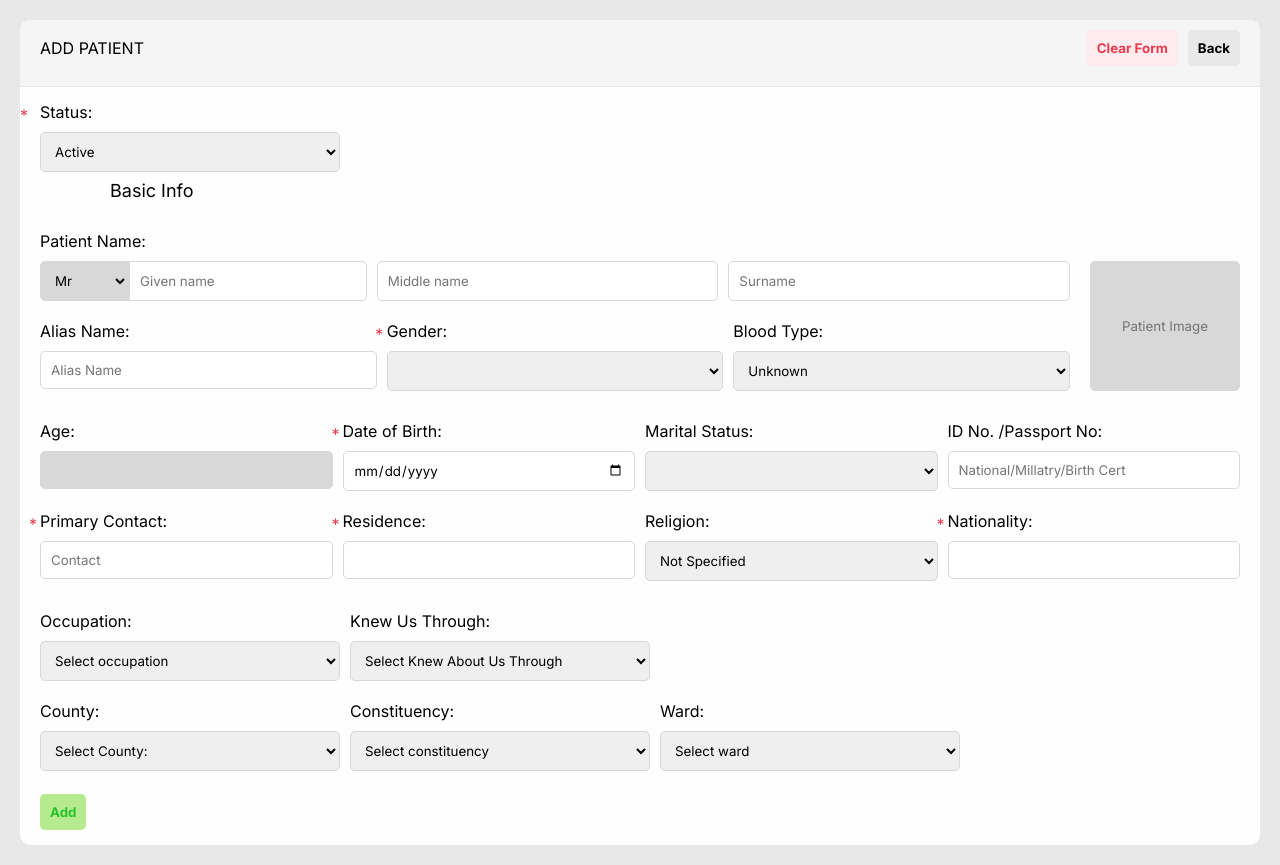
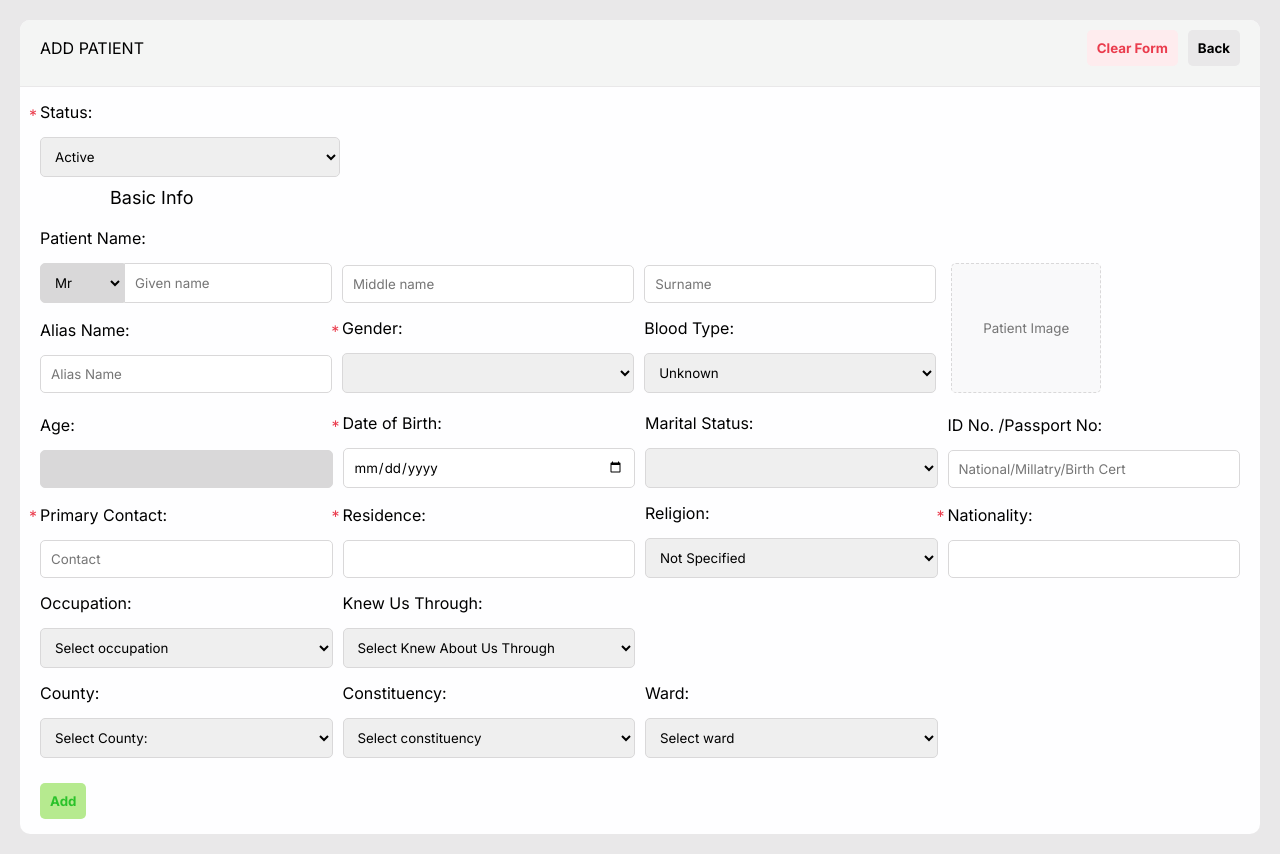
Before and after one commit to githubarj/patient-master, a React (Vite) app: page /patient-form in a window 1280 px wide. Built offline with nearby package versions, Linux system fonts and the light colour scheme.

Commit message:
code refactoring to use grid

```diff
--- a/src/Components/Form/Form.jsx
+++ b/src/Components/Form/Form.jsx
@@ -86,10 +86,9 @@ function Form() {
           <p className="form-body-heading">Basic Info</p>
 
           <div className="form-row-1">
-            <div className="form-row-1-inputs">
-              <label htmlFor="givenName" className="given-name-label">
+            <div className="form-part-1">
+              <label htmlFor="givenName">
                 Patient Name:
-                <div className="fr1-row fr1-row-nolabel ">
                 <div className="suffix-gname">
                   <select
                     onChange={handleChange}
@@ -114,6 +113,9 @@ function Form() {
                     required
                   />
                 </div>
+              </label>
+
+              <label htmlFor="middleName" className="not-visible">
                 <input
                   type="text"
                   id="middleName"
@@ -122,6 +124,9 @@ function Form() {
                   onChange={handleChange}
                   placeholder="Middle name"
                 />
+              </label>
+
+              <label htmlFor="middleName" className="not-visible">
                 <input
                   type="text"
                   id="surname"
@@ -131,9 +136,8 @@ function Form() {
                   placeholder="Surname"
                   required
                 />
-                </div>
               </label>
-              <div className="fr1-row fr1-row-labled ">
+
               <label htmlFor="aliasName">
                 Alias Name:
                 <input
@@ -183,7 +187,6 @@ function Form() {
                 </select>
               </label>
             </div>
-            </div>
 
             <label htmlFor="patientImage" className="patient-image-label">
               <p> patientImage </p>
@@ -198,8 +201,7 @@ function Form() {
             </label>
           </div>
 
-          <div className="form-row-2">
-            <div className="fr2-row">
+          <div className="form-part-2">
             <label htmlFor="years">
               Age:
               <input
@@ -239,7 +241,6 @@ function Form() {
                 ))}
               </select>
             </label>
-
             <label htmlFor="identify">
               ID No. /Passport No:
               <input
@@ -251,8 +252,7 @@ function Form() {
                 placeholder="National/Millatry/Birth Cert"
               />
             </label>
-            </div>
-            <div className="fr2-row">
+
             <label htmlFor="primaryContact" className="required">
               Primary Contact:
               <input
@@ -308,11 +308,7 @@ function Form() {
                 required
               />
             </label>
-            </div>
-          </div>
 
-          <div className="form-row-3">
-            <div className="fr3-row">
             <label htmlFor="occupation">
               Occupation:
               <select
@@ -349,8 +345,9 @@ function Form() {
                 ))}
               </select>
             </label>
-            </div>
-            <div className="fr3-row">
+            <label htmlFor=""></label>
+            <label htmlFor=""></label>
+
             <label htmlFor="county">
               County:
               <select
@@ -406,7 +403,6 @@ function Form() {
               </select>
             </label>
           </div>
-          </div>
         </section>
         <button type="submit" className="submit-button">
           {id ? "Update" : "Add"}
@@ -417,3 +413,5 @@ function Form() {
 }
 
 export default Form;
+
+//  <label htmlFor="givenName" className="given-name-label"></label>
--- a/src/Components/Form/form.css
+++ b/src/Components/Form/form.css
@@ -4,116 +4,86 @@
 
 form {
   display: flex;
-  gap: 8px;
   flex-direction: column;
+  gap: 10px;
 }
 
-.form-itself select,
-.form-itself input {
+.form-body {
+  display: flex;
+  flex-direction: column;
+  gap: 20px;
+}
+
+.form-body-heading {
+  font-size: large;
+  margin-left: 70px;
+}
+
+form select,
+form input {
   padding: 10px;
   border: 1px solid #d9d8d9;
   border-radius: 5px;
   width: 100%;
 }
 
-.form-itself label {
+form label {
   display: flex;
   position: relative;
   flex-direction: column;
-  gap: 10px;
-  align-items: flex-start;
-  flex: 0 1 300px;
+  gap: 15px;
+  justify-content: flex-end;
 }
 
-.form-body {
-  display: flex;
-  flex-direction: column;
-  gap: 30px;
+.form-part-2 {
+  display: grid;
+  grid-template: repeat(4, 1fr) / repeat(4, 1fr);
+  gap: 15px 10px;
 }
 
-.form-body > p {
-  font-size: large;
-  margin-left: 70px;
+.form-part-1 {
+  display: grid;
+  grid-template: repeat(2, 1fr) / repeat(3, 1fr);
+  gap: 15px 10px;
 }
 
-.form-body > .form-row-1 {
-  display: flex;
-  gap: 20px;
-  width: 100%;
+.form-row-1 {
+  display: grid;
+  grid-template-columns: repeat(4, 1fr);
+  gap: 0 15px;
 }
 
-.form-row-1-inputs,
-.form-row-2,
-.form-row-3 {
-  display: flex;
-  flex-direction: column;
-  flex-grow: 1;
-  gap: 20px;
+.form-row-1 > div {
+  grid-column: 1 / 4;
 }
 
-.fr1-row,
-.fr2-row,
-.fr3-row {
-  display: flex;
-  flex-grow: 1;
-  gap: 10px;
+.form-row-1-image {
+  max-width: 150px;
+  height: 100%;
+  border: 1px dashed #d9d8d9;
+  text-align: center;
 }
 
 .suffix-gname {
   display: flex;
 }
 
-.form-row-1-image {
-  max-width: 150px;
+.suffix-gname select {
+  border-radius: 5px 0 0 5px;
+  background-color: #d9d8d9;
+  flex: 1;
 }
-
-.suffix-gname {
-  /* flex-grow: 1; */
-  width: 100%;
-}
-
-.suffix-gname select {
-  width: fit-content !important;
-  border-top-right-radius: 0px;
-  border-bottom-right-radius: 0px;
-  background-color: #d9d8d9;
+.suffix-gname input {
+  border-radius: 0 5px 5px 0;
+  flex: 3;
 }
 
 .suffix-gname option {
   background: #fff;
 }
 
-.suffix-gname input {
-  border-top-left-radius: 0px;
-  border-bottom-left-radius: 0px;
-}
-.fr1-row-nolabel {
-  width: 100%;
-}
-
-.given-name-label {
-  flex: 0 0 0 !important;
-}
-
-.fr1-row-labled label {
-  flex: 1 !important;
-}
-
-.form-row-1-image {
-  height: 100%;
-}
-
-.patient-image-label {
-  max-width: fit-content !important ;
-}
-
 .patient-image-label > p {
   opacity: 0;
-}
-
-.form-row-1-image {
-  background: #d9d8d9;
-  text-align: center;
 }
 
 .submit-button {
@@ -139,6 +109,6 @@ form {
   background: #d9d8d9;
 }
 
-select#status {
-  max-width: 300px;
+.form-active-select label {
+  max-width: 300px !important ;
 }
```
Lines whose indentation alone changed are shown as unchanged.
